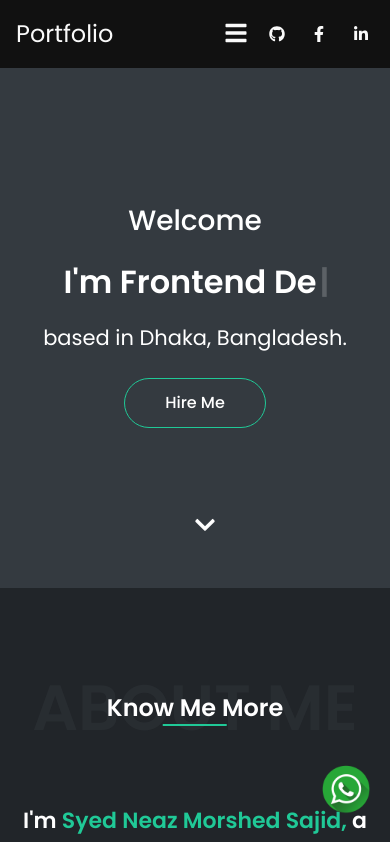
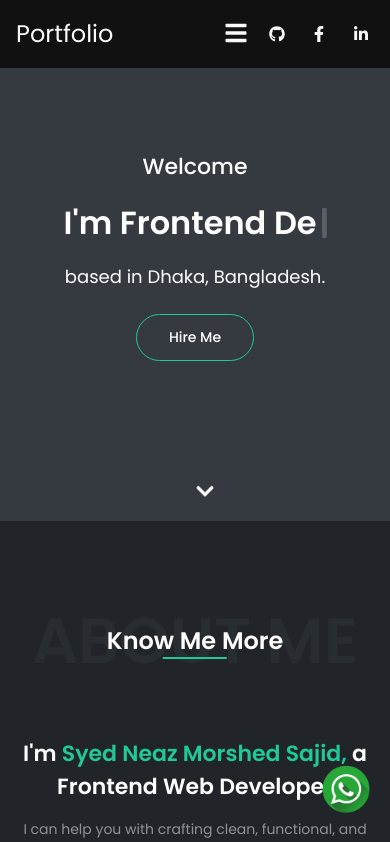
Before and after one commit to morshedsajid26/My-Portfolio, a React (Vite) app in the folder portfolio-project/: page / in a window 390 px wide. Shown: the top 842 px of the page. Built offline with nearby package versions, Linux system fonts and the light colour scheme.

Commit message:
Home responsive done

```diff
--- a/portfolio-project/src/Component/Pages/Home.jsx
+++ b/portfolio-project/src/Component/Pages/Home.jsx
@@ -1,11 +1,9 @@
-import React, { useState } from 'react'
-import TextAnimation from '../Layer/TextAnimation'
-import { FaAngleDown, FaChevronDown } from 'react-icons/fa'
-import Container from '../Layer/Container'
-
+import React, { useState } from 'react';
+import TextAnimation from '../Layer/TextAnimation';
+import { FaChevronDown } from 'react-icons/fa';
+import Container from '../Layer/Container';
 
 const Home = () => {
-
   const [color, setColor] = useState("transparent"); // Initial color
 
   const handleClick = (isButton) => {
@@ -13,44 +11,53 @@ const Home = () => {
   };
 
   return (
-    <div id='home' className='pb-20 pt-[200px] bg-[#343a40] text-center relative '
-    onClick={() => handleClick(false)}>
+    <div
+      id='home'
+      className='pb-20 pt-[150px] sm:pt-[200px] bg-[#343a40] text-center relative'
+      onClick={() => handleClick(false)}
+    >
       <Container className='pb-20'>
-    <p className='text-[28px] font-medium text-white font-pop mb-4'>Welcome</p>
+        {/* Welcome Text */}
+        <p className='text-[22px] sm:text-[28px] md:text-[32px] font-medium text-white font-pop mb-4'>
+          Welcome
+        </p>
 
-     <TextAnimation/>
+        {/* TextAnimation */}
+        <TextAnimation />
 
-     <p className='text-[21px] text-white font-pop mb-6 mt-4'>based in Dhaka, Bangladesh.</p>
+        {/* Location Text */}
+        <p className='text-[18px] sm:text-[21px] md:text-[24px] text-white font-pop mb-6 mt-4'>
+          based in Dhaka, Bangladesh.
+        </p>
 
+        {/* Hire Me Button */}
         <a href="#contact">
           <button
             onClick={(e) => {
               e.stopPropagation(); // Prevent parent click from firing
-      handleClick(true); // Change to green when button is clicked
+              handleClick(true); // Change to color when button is clicked
             }}
             style={{
               backgroundColor: color,
               color: "white",
-
             }}
             onMouseEnter={(e) => (e.target.style.backgroundColor = "#20c997")}
             onMouseLeave={(e) => (e.target.style.backgroundColor = color)}
-
-    className='py-3 px-10 border-[1.6px] border-[#20c997] hover:bg-[#20c997]/85 transition-all duration-500 rounded-full font-pop  hover:text-[#ffffff] text-[#20c997] text-[16px] font-medium '>
+            className='py-3 px-8 sm:px-10 border-[1.6px] border-[#20c997] hover:bg-[#20c997]/85 transition-all duration-500 rounded-full font-pop hover:text-[#ffffff] text-[#20c997] text-[14px] sm:text-[16px] font-medium'
+          >
             Hire Me
-
           </button>
         </a>
       </Container>
 
-      <div className=' absolute bottom-2  left-1/2 -translate-x-1/2 animate-bounce-slow'>
+      {/* Down Arrow Icon */}
+      <div className='absolute bottom-4 sm:bottom-2 left-1/2 -translate-x-1/2 animate-bounce-slow'>
         <a href="#about">
-      <FaChevronDown className='w-[20px] h-20 text-white font-black' />
+          <FaChevronDown className='w-[20px] h-[20px] sm:w-[25px] sm:h-[25px] md:w-[30px] md:h-[30px] text-white font-black' />
         </a>
       </div>
+    </div>
+  );
+};
 
-    </div>
-  )
-}
-
-export default Home
+export default Home;
```
Lines whose indentation alone changed are shown as unchanged.
